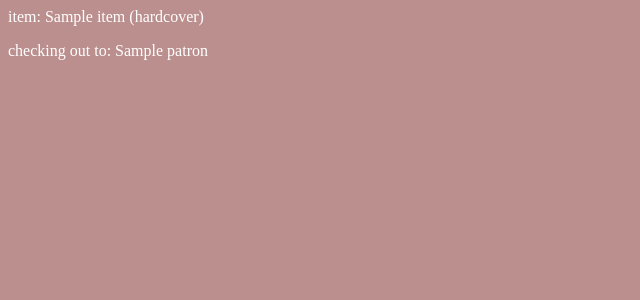
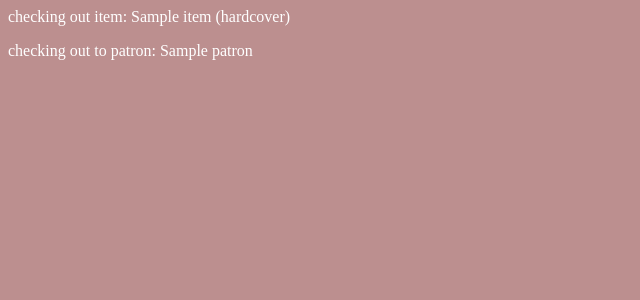
Before and after one commit to jmbiggs/my_library, a Django app: template catalog/templates/catalog/checkout.html in a window 1280 px wide. Shown: the top 300 px of the page, without its empty margins (0-640 px from the left). Run offline with Django 3.2, Linux system fonts and the light colour scheme; the template is opened without the code that fills it: values that come from a table or form of the project are taken from there, others are empty; tables that the repository leaves empty hold one stand-in row (values such as "Sample post").

Commit message:
Info on checkout screen passes around properly now.  Doesn’t actually check out yet.

```diff
--- a/catalog/templates/catalog/checkout.html
+++ b/catalog/templates/catalog/checkout.html
@@ -7,6 +7,11 @@
 	<form action="{% url 'checkout' %}" method="get">
 		{{ item_form }}
 		{{ item_type_form }}
+
+		{% if patron is not None %}
+			<input type="hidden" name="patron" value="{{ patron.id }}">
+		{% endif %}
+
 		<input type="submit" value="Search">
 	</form>
 
@@ -23,7 +28,11 @@
 		<ul>
 			{% for item in item_results %}
 				<li>
+				{% if patron is None %}
 					<a href="{% url 'checkout' %}?item={{ item.id }}">{{ item }}</a>
+				{% else %}
+					<a href="{% url 'checkout' %}?item={{ item.id }}&patron={{ patron.id }}">{{ item }}</a>
+				{% endif %}
 				</li>
 			{% endfor %}
 		</ul>
@@ -32,7 +41,7 @@
 
 {% else %}
 
-<p> item: {{ item }} </p>
+	<p> checking out item: {{ item }} </p>
 
 {% endif %}
 
@@ -41,6 +50,11 @@
 	<form action="{% url 'checkout' %}" method="get">
 		{{ patron_form }}
 		{{ patron_type_form }}
+
+		{% if item is not None %}
+			<input type="hidden" name="item" value="{{ item.id }}">
+		{% endif %}
+
 		<input type="submit" value="Search">
 	</form>
 
@@ -55,16 +69,18 @@
 		{% endif %}
 		<ul>
 		{% for patron in patron_results %}
-
 			<li>
+			{% if item is None %}
 				<a href="{% url 'checkout' %}?patron={{ patron.id }}">{{ patron.patron_name }} ({{ patron.email }}) [Patron {{ patron.id }}]</a>
+			{% else %}
+				<a href="{% url 'checkout' %}?patron={{ patron.id }}&item={{ item.id }}">{{ patron.patron_name }} ({{ patron.email }}) [Patron {{ patron.id }}]</a>
+			{% endif %}
 			</li>
-
 		{% endfor %}
 	{% endif %}
 
 {% else %}
 
-<p> checking out to: {{ patron.patron_name }} </p>
+	<p> checking out to patron: {{ patron.patron_name }} </p>
 
 {% endif %}
```
Also changed, not shown: catalog/views.py (line endings or trailing spaces). Lines whose indentation alone changed are shown as unchanged.
